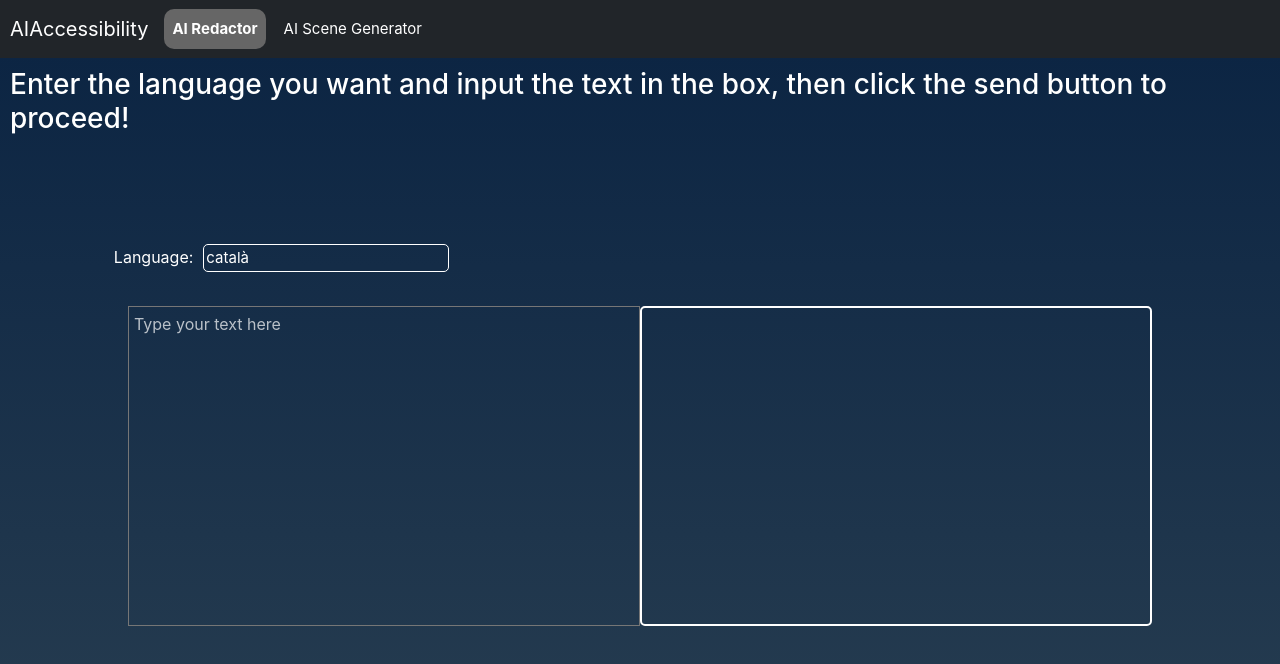
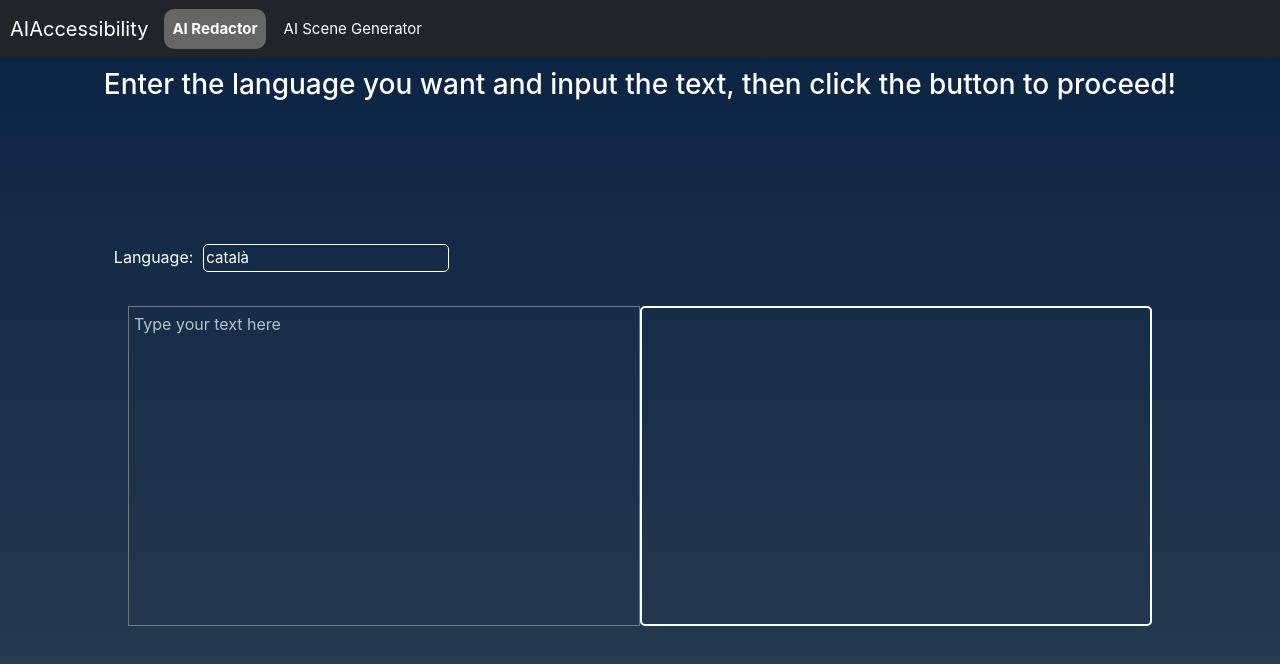
Before and after one commit to YLinZH/TFG-frontend, a Vue app: page /AIRedactor in a window 1280 px wide. Shown: the top 664 px of the page. Built offline with nearby package versions, Linux system fonts and the light colour scheme.

Commit message:
fix accessibility rules

```diff
--- a/src/views/AIRedactor.vue
+++ b/src/views/AIRedactor.vue
@@ -1,7 +1,7 @@
 <template>
   <div class="container-fluid">
     <h3 class="description" v-if="userInput.length === 0 && !isMessageSended">Enter the language you want and input the
-      text in the box, then click the send button to proceed!</h3>
+      text, then click the button to proceed!</h3>
     <div class="settingArea" v-if="!isMessageSended">
       <div class="languageArea"><label class="languageLabel">Language: </label> <input type="text" class="languageInput"
           v-model="language" placeholder="Type the language" /></div>
--- a/src/views/AISceneGenerator.vue
+++ b/src/views/AISceneGenerator.vue
@@ -1,6 +1,6 @@
 <template>
     <div class="container-fluid aiSceneGenerator">
-        <h3 class="description" v-if="!isMessageSended">Fill the form below to generate an social story!</h3>
+        <h3 class="description" v-if="!isMessageSended">Fill the form to generate an social story!</h3>
         <div class="formSection" v-if="!isMessageSended">
             <div class="row mb-3">
                 <div class="col">
```
